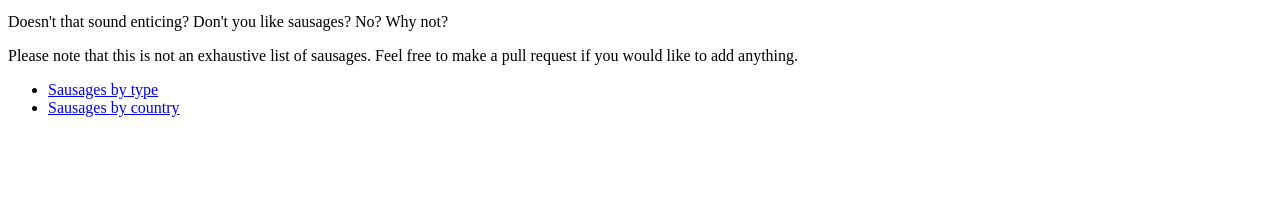
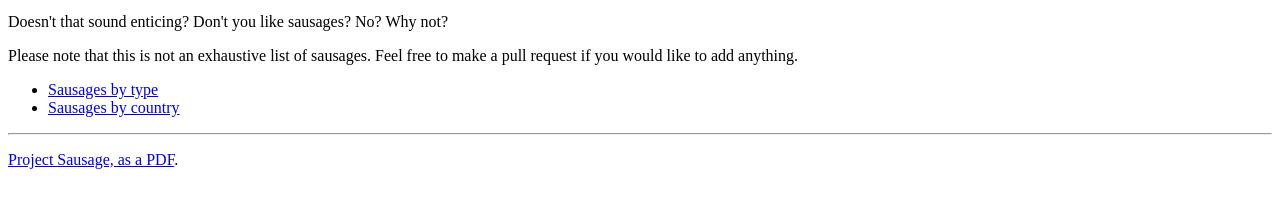
Before and after one commit to zushane/sausage, a plain HTML site: page index.html in a window 1280 px wide. Shown: the part 101-308 px from the top of the page. Drawn offline with Linux system fonts and the light colour scheme.

Commit message:
feat: project sausage as a pdf.

```diff
--- a/index.html
+++ b/index.html
@@ -16,5 +16,9 @@
             <li><a href="https://zushane.github.io/sausage/type/index.html">Sausages by type</a></li>
             <li><a href="https://zushane.github.io/sausage/country/index.html">Sausages by country</a></li>
         </ul>
+
+        <hr />
+
+        <p><a href="https://zushane.github.io/sausage/project-sausage.pdf">Project Sausage, as a PDF</a>.</p>
     </body>
 </html>
```
Also changed, not shown: 1 other file.
